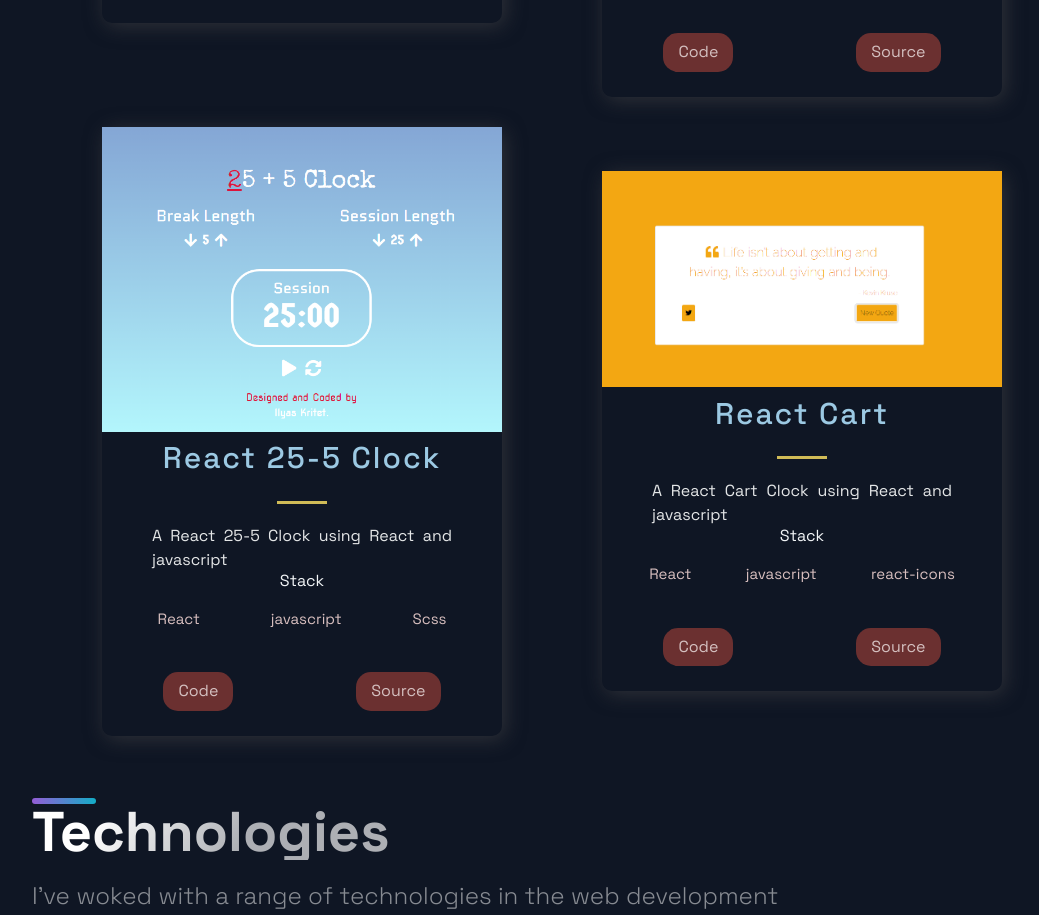
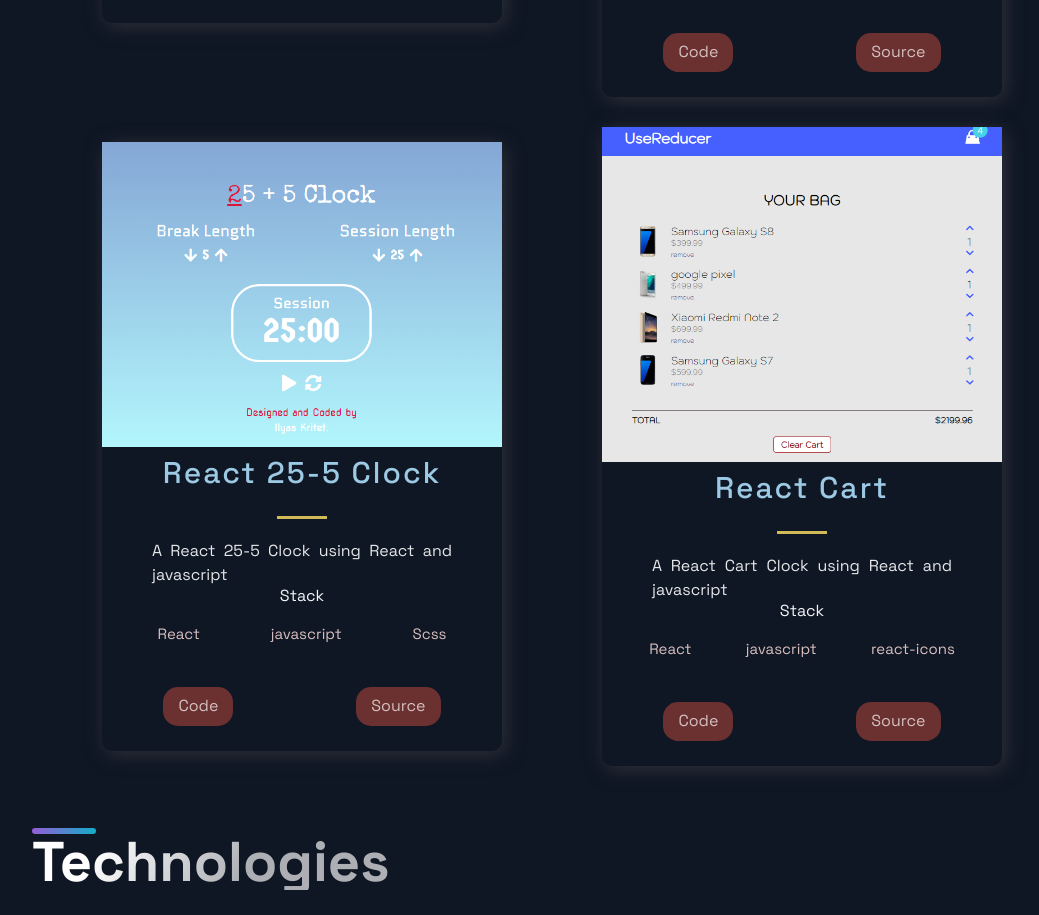
Before and after one commit to K-Ilyas/portfolio, a Next.js app: page / in a window 1280 px wide. Shown: the part 2764-3679 px from the top of the page, without its empty margins (88-1127 px from the left). Built offline with nearby package versions, Linux system fonts and the light colour scheme.

Commit message:
feat : new changes

```diff
--- a/src/constants/constants.js
+++ b/src/constants/constants.js
@@ -65,7 +65,7 @@ export const projects = [
   {
     title: 'React Cart',
     description: "A React Cart Clock using React and javascript",
-    image: './images/quote_project.PNG',
+    image: './images/cart_project.PNG',
     tags: ['React', 'javascript', "react-icons"],
     source: 'https://codepen.io/ilyas99/full/bGaoQwP',
     visit: 'https://github.com/K-Ilyas/react-projects.git',
```
